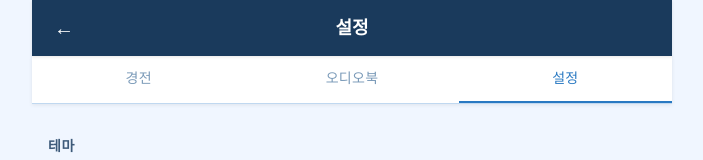
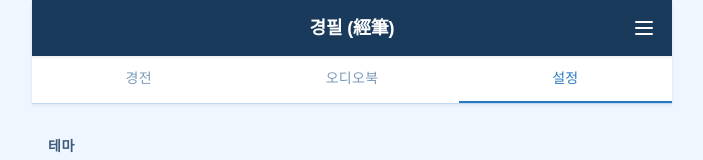
Before and after one commit to danielk0121/buddhist-app, a React (Vite) app: page /settings in a window 1280 px wide. Shown: the top 160 px of the page, without its empty margins (288-991 px from the left). Built offline with nearby package versions, Linux system fonts and the light colour scheme.

Commit message:
공통 Toolbar 앱 최상단 고정 — 탭 전환 시 경필+햄버거 유지

```diff
--- a/webapp/App.jsx
+++ b/webapp/App.jsx
@@ -1,5 +1,6 @@
-import { Routes, Route, useLocation } from 'react-router-dom'
+import { Routes, Route, useLocation, useNavigate } from 'react-router-dom'
 import TabBar from './components/layout/TabBar'
+import Toolbar from './components/layout/Toolbar'
 import Home from './pages/Home'
 import SutraList from './pages/SutraList'
 import SutraDetail from './pages/SutraDetail'
@@ -7,15 +8,39 @@ import AudioBook from './pages/AudioBook'
 import Settings from './pages/Settings'
 import About from './pages/About'
 
-// 탭바를 숨기는 경로 (상세 화면 등)
+// 공통 Toolbar + TabBar를 사용하는 탭 화면
+const TAB_PATHS = ['/', '/audio', '/settings']
+// 탭바를 숨기는 경로
 const NO_TABBAR = ['/about']
+
+function AppToolbar() {
+  const navigate = useNavigate()
+  return (
+    <Toolbar
+      title="경필 (經筆)"
+      right={
+        <button
+          className="toolbar-btn toolbar-btn--menu"
+          onClick={() => navigate('/list')}
+          aria-label="경전 목록"
+        >
+          <span className="hamburger-bar" />
+          <span className="hamburger-bar" />
+          <span className="hamburger-bar" />
+        </button>
+      }
+    />
+  )
+}
 
 export default function App() {
   const { pathname } = useLocation()
+  const isTabPage = TAB_PATHS.includes(pathname)
   const showTabBar = !NO_TABBAR.includes(pathname)
 
   return (
     <>
+      {isTabPage && <AppToolbar />}
       {showTabBar && <TabBar />}
       <Routes>
         <Route path="/"            element={<Home />} />
--- a/webapp/pages/AudioBook.jsx
+++ b/webapp/pages/AudioBook.jsx
@@ -1,5 +1,4 @@
 import { useNavigate } from 'react-router-dom'
-import Toolbar from '../components/layout/Toolbar'
 import TTSPlayer from '../components/tts/TTSPlayer'
 import { useTTS } from '../context/TTSContext'
 import { useT } from '../i18n/useT'
@@ -35,8 +34,6 @@ export default function AudioBook() {
 
   return (
     <div className="page page--with-tts">
-      <Toolbar title={t('audio_title')} />
-
       <div className="page-content">
 
         {nowSutra && currentIdx !== null && (
--- a/webapp/pages/Home.jsx
+++ b/webapp/pages/Home.jsx
@@ -1,5 +1,4 @@
 import { useNavigate } from 'react-router-dom'
-import Toolbar from '../components/layout/Toolbar'
 import { useT } from '../i18n/useT'
 import { SUTRAS } from '../assets/data/sutras'
 import './Home.css'
@@ -28,16 +27,6 @@ export default function Home() {
 
   return (
     <div className="page">
-      <Toolbar
-        title="경필 (經筆)"
-        right={
-          <button className="toolbar-btn toolbar-btn--menu" onClick={() => navigate('/list')} aria-label="경전 목록">
-            <span className="hamburger-bar" />
-            <span className="hamburger-bar" />
-            <span className="hamburger-bar" />
-          </button>
-        }
-      />
       <div className="page-content">
 
         <section className="home-section">
--- a/webapp/pages/Settings.jsx
+++ b/webapp/pages/Settings.jsx
@@ -1,5 +1,4 @@
 import { useNavigate } from 'react-router-dom'
-import Toolbar from '../components/layout/Toolbar'
 import { useSettings } from '../context/SettingsContext'
 import { useT } from '../i18n/useT'
 import './Settings.css'
@@ -29,10 +28,6 @@ export default function Settings() {
 
   return (
     <div className="page">
-      <Toolbar
-        title={t('settings_title')}
-        left={<button className="toolbar-btn" onClick={() => navigate(-1)} aria-label={t('back')}>←</button>}
-      />
       <div className="page-content">
 
         <section className="settings-section">
```
